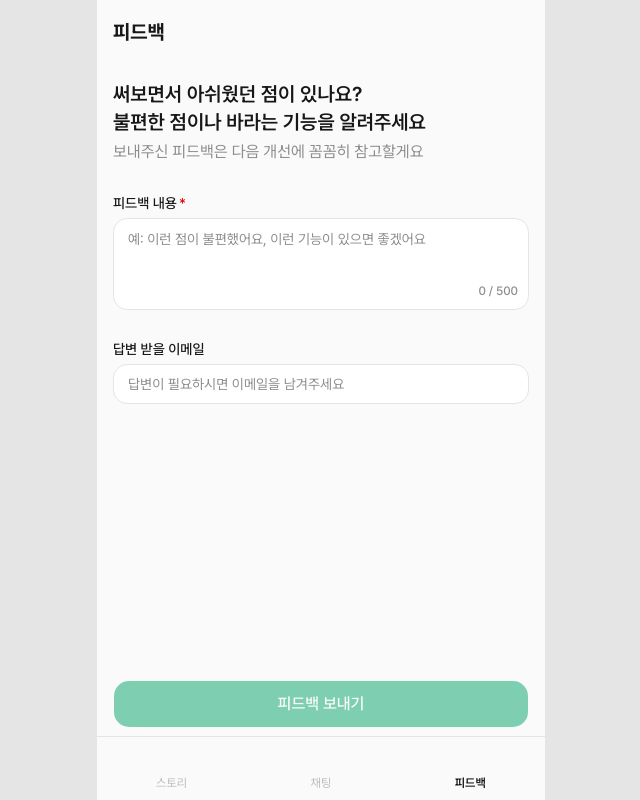
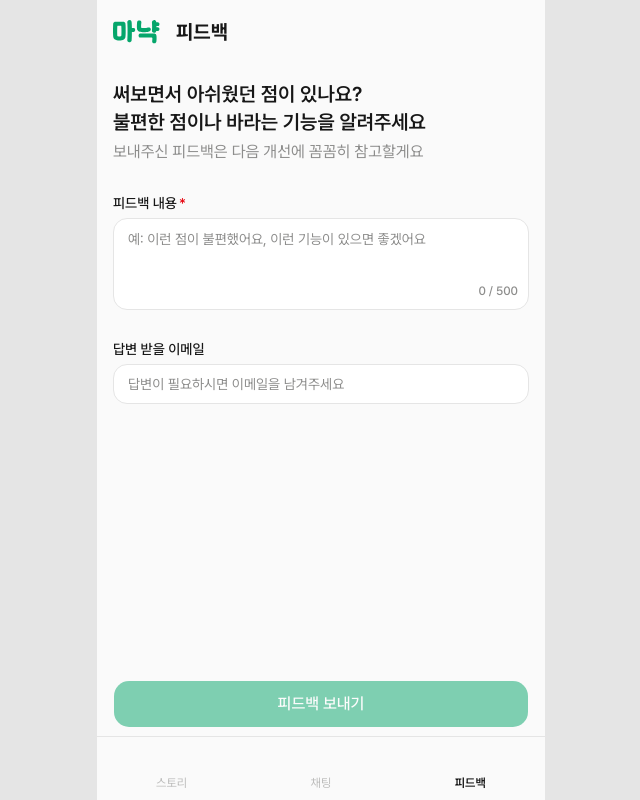
Before and after one commit to KIM-N-KANG/manyak-web, a Next.js app: page /feedback in a window 1280 px wide. Shown: the whole page, without its empty margins (319-959 px from the left). Built offline with nearby package versions, Linux system fonts and the light colour scheme; some icons are missing.

Commit message:
[KNK-202] Feat: 메인 헤더에 마냑 로고 추가

```diff
--- a/src/components/layout/main-header.tsx
+++ b/src/components/layout/main-header.tsx
@@ -1,5 +1,6 @@
 'use client';
 
+import Image from 'next/image';
 import { usePathname } from 'next/navigation';
 
 import { getMainNavigationLabel } from '@/constants/main-navigation';
@@ -16,9 +17,17 @@ export function MainHeader({ hasScrolled = false }: MainHeaderProps) {
   return (
     <header
       className={cn(
-        'sticky top-0 z-50 flex h-16 items-center border-b bg-background px-4 transition-colors',
+        'sticky top-0 z-50 flex h-16 items-center gap-4 border-b bg-background px-4 transition-colors',
         hasScrolled ? 'border-border' : 'border-transparent',
       )}>
+      <Image
+        src="/logo/manyak-logo.svg"
+        alt="마냑"
+        width={51}
+        height={26}
+        className="h-6 w-auto"
+        priority
+      />
       <h1 className="text-xl font-bold">{title}</h1>
     </header>
   );
```
Also changed, not shown: public/logo/manyak-logo.svg (added).
